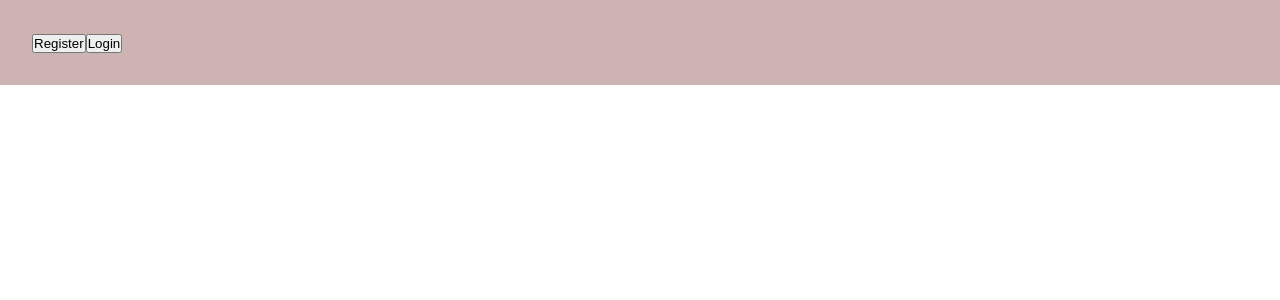
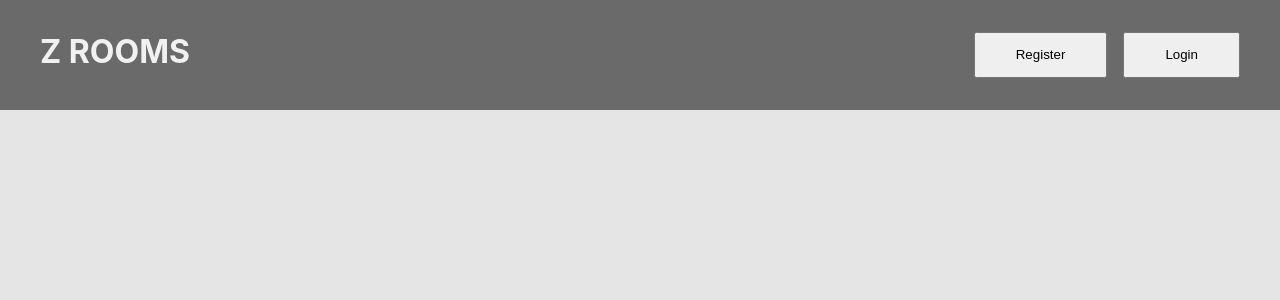
Before and after one commit to SyedZawwarAhmed/Hotel-Booking-Web-App, a React (Create React App) app in the folder client/: page / in a window 1280 px wide. Before the commit this address had no page. Shown: the top 300 px of the page. Built offline with nearby package versions, Linux system fonts and the light colour scheme.

Commit message:
room component styled

```diff
--- a/client/src/App.css
+++ b/client/src/App.css
@@ -3,3 +3,17 @@
     padding: 0;
     box-sizing: border-box;
 }
+
+:root {
+    --mw: 1200px;
+    --g: #f1f1f1;
+    --lg: #e5e5e5;
+}
+
+body {
+    background-color: var(--lg);
+}
+
+.container {
+    max-width: var(--mw);
+}
--- a/client/src/components/Navbar.js
+++ b/client/src/components/Navbar.js
@@ -4,8 +4,15 @@ import "../stylesheets/Navbar.css";
 function Navbar() {
   return (
     <div className="navbar">
-      <button>Register</button>
-      <button>Login</button>
+      <div className="container nav-container">
+        <div className="logo">
+          <h1>Z ROOMS</h1>
+        </div>
+        <div className="nav-buttons">
+          <button className="btn nav-btn">Register</button>
+          <button className="btn nav-btn">Login</button>
+        </div>
+      </div>
     </div>
   );
 }
--- a/client/src/components/Room.js
+++ b/client/src/components/Room.js
@@ -1,15 +1,18 @@
-import React from 'react'
+import React from "react";
+import "../stylesheets/Room.css";
 
-function Room({name, images, description, type}) {
+function Room({ name, images, description, type }) {
   return (
-      <div className="room">
-        <img src={images[0]} alt="" />
-        <h1>{name}</h1>
+    <div className="room">
+      <img class="room-image" src={images[0]} alt="" />
+      <div className="details">
+        <h1 className="room-name">{name}</h1>
         <h3>{type}</h3>
         <p>{description}</p>
-        <button>Book Now</button>
+        <button className="btn book-btn">Book Now</button>
       </div>
-  )
+    </div>
+  );
 }
 
-export default Room
+export default Room;
--- a/client/src/screens/Homescreen.js
+++ b/client/src/screens/Homescreen.js
@@ -1,6 +1,7 @@
 import React, { useState, useEffect } from "react";
 import axios from "axios";
 import Room from "../components/Room";
+import "../stylesheets/Home.css"
 
 function Homescreen() {
   const [rooms, setRooms] = useState([]);
@@ -16,7 +17,7 @@ function Homescreen() {
     });
   }, []);
   return (
-    <div>
+    <div class="rooms-container">
       {rooms.map((room, index) => <Room key={index} name={room.name} images={room.imageurls} description={room.description} type={room.type} />)}
     </div>
   );
--- /dev/null
+++ b/client/src/stylesheets/Home.css
@@ -0,0 +1,8 @@
+.rooms-container {
+    max-width: var(--mw);
+    margin: 0 auto;
+    display: flex;
+    flex-direction: column;
+    gap: 2rem;
+    padding: 2rem 0;
+}
--- a/client/src/stylesheets/Navbar.css
+++ b/client/src/stylesheets/Navbar.css
@@ -1,4 +1,24 @@
 .navbar {
+
   padding: 2em;
-  background-color: #ceb3b3;
+  background-color: #6a6a6a;
 }
+
+.nav-container {
+  margin: 0 auto;
+  display: flex;
+}
+
+.logo {
+  color: var(--g);
+}
+
+.nav-buttons {
+  margin-left: auto;
+}
+
+.nav-btn {
+  align-self: flex-end;
+  padding: 1em 3em;
+  margin-left: 1rem;
+}
--- a/client/src/stylesheets/Room.css
+++ b/client/src/stylesheets/Room.css
@@ -1,3 +1,24 @@
 .room {
+  display: flex;
+  gap: 2rem;
+  background-color: var(--g);
+  padding: 2rem;
+}
 
+.room-image {
+  max-width: 25rem;
+  max-height: 15rem;
+  aspect-ratio: 16/9;
 }
+
+.details {
+  display: flex;
+  flex-direction: column;
+  justify-content: space-between;
+  gap: 1.25rem;
+}
+
+.book-btn {
+  align-self: flex-end;
+  padding: 1em 2.5em;
+}
```
Also changed, not shown: 2 other files (tests, documents, lock files or other folders).
